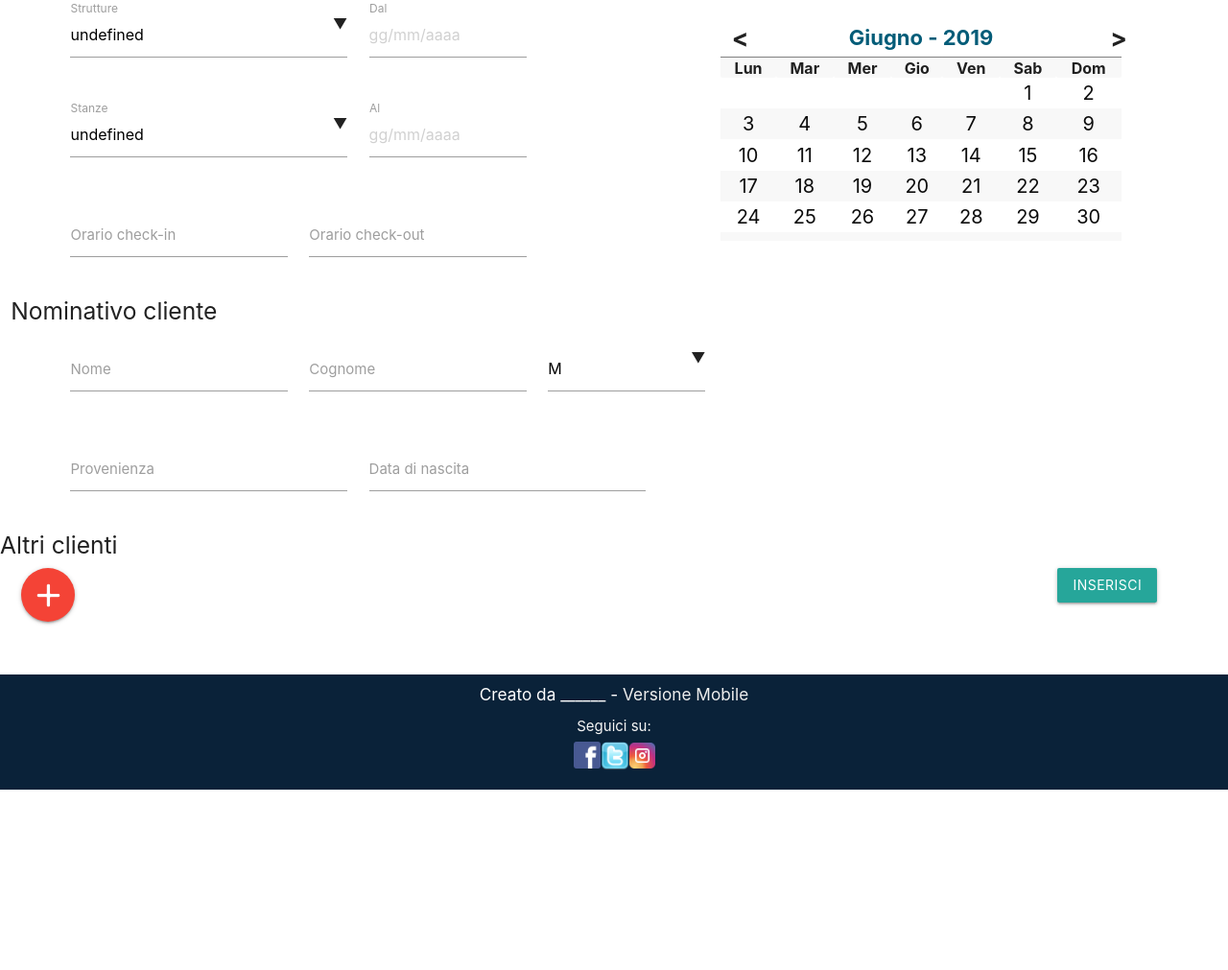
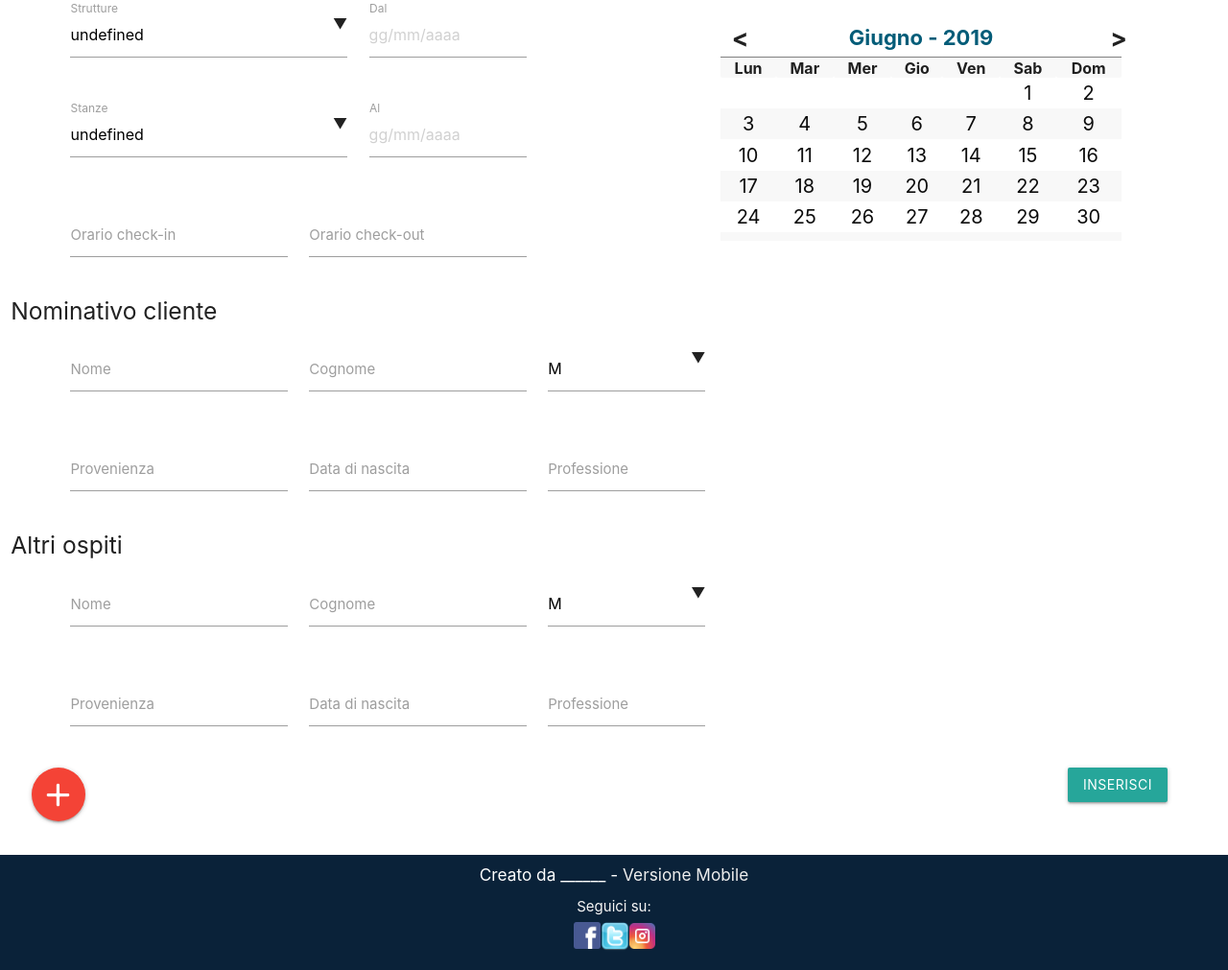
Before and after one commit to andreeamiroslav/kuffy, a PHP site: page /aggiungiPrenotazione.php in a window 1280 px wide. Shown: the part 177-1188 px from the top of the page at 96% size. Before the commit the page ends 1000 px from the top, so only its background shows below. Run offline with PHP 8.4, Linux system fonts and the light colour scheme; the visitor is signed in with stand-in values (Sample User, id 1); data that the repository does not hold is empty.

Commit message:
- Added addReservation files

```diff
--- a/aggiungiPrenotazione.php
+++ b/aggiungiPrenotazione.php
@@ -88,22 +88,58 @@
             </div>
           </div>
           <div class="row" id="name-surname">
-            <div class="input-field col offset-s1 s5">
+            <div class="input-field col offset-s1 s4">
               <input id="provenienza" type="text" class="validate">
               <label for="provenienza">Provenienza</label>
             </div>
-            <div class="input-field col s5">
+            <div class="input-field col s4">
               <input id="nascita" type="text" class="validate">
               <label for="nascita">Data di nascita</label>
             </div>
+            <div class="input-field col s3">
+              <input id="professione" type="text" class="validate">
+              <label for="professione">Professione</label>
+            </div>
           </div>
         </div>
-        <div id="other-client" class="row">
-          <h5>Altri clienti</h5>
+        <div id="other-client">
+          <h5>Altri ospiti</h5>
+          <div class="row" id="name-surname">
+            <div class="input-field col offset-s1 s4">
+              <input id="name" type="text" class="validate">
+              <label for="name">Nome</label>
+            </div>
+            <div class="input-field col s4">
+              <input id="surname" type="text" class="validate">
+              <label for="surname">Cognome</label>
+            </div>
+            <div class="input-field col s3">
+              <select id="selectGender">
+                <option value="m">M</option>
+                <option value="f">F</option>
+                <option value="nd">Preferisco non rispondere</option>
+              </select>
+            </div>
+          </div>
+          <div class="row" id="name-surname">
+            <div class="input-field col offset-s1 s4">
+              <input id="provenienza" type="text" class="validate">
+              <label for="provenienza">Provenienza</label>
+            </div>
+            <div class="input-field col s4">
+              <input id="nascita" type="text" class="validate">
+              <label for="nascita">Data di nascita</label>
+            </div>
+            <div class="input-field col s3">
+              <input id="professione" type="text" class="validate">
+              <label for="professione">Professione</label>
+            </div>
+          </div>
           <button id="add-client" class="btn-floating btn-large waves-effect waves-light red">
             <img src="Icone/plus-md.png" id="plus-client">
           </button>
           <button id="add-booking" class="waves-effect waves-light btn" onclick="location.href = 'index.php'">INSERISCI</button>
+
         </div>
       </form>
       <div class="col s5">
```
Also changed, not shown: Scripts/addFormReservation.js (added), Scripts/addGuest.js (added), addGuest.php (added).
